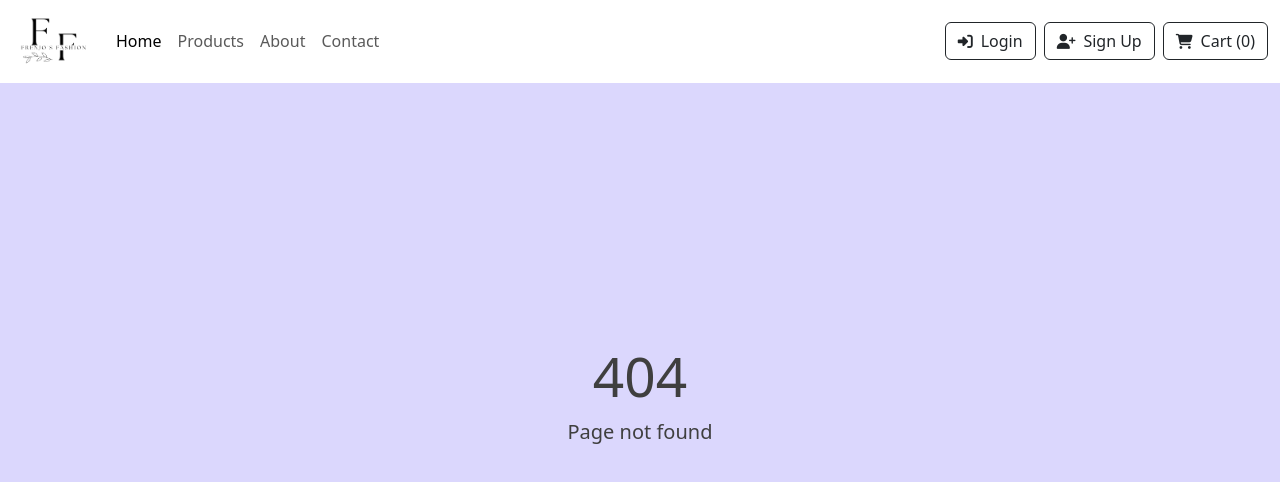
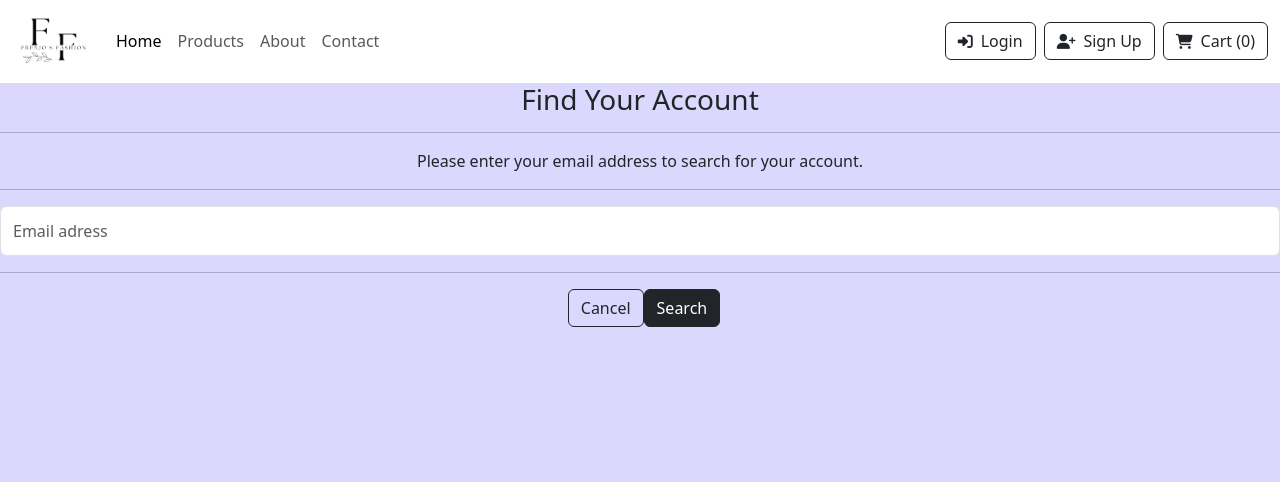
Before and after one commit to Brendafrenjo/e-commerce-app, a React (Create React App) app: page /find-your-account in a window 1280 px wide. Before the commit this address led to /not-found. Shown: the top 482 px of the page. Built offline with nearby package versions, Linux system fonts and the light colour scheme.

Commit message:
Created FindYourAccount.js

```diff
--- a/src/App.js
+++ b/src/App.js
@@ -14,13 +14,14 @@ import Checkout from "./Checkout";
 import OrderConfirmation from "./OrderConfirmation";
 import AuthenticationContainer from "./AuthenticationContainer";
 import Register from "./Register";
+import FindYourAccount from "./FindYourAccount";
 
 function App() {
-const location = useLocation();
-const hideNavBar =
-  location.pathname === "/authentication-container" ||
-  location.pathname === "/register" ||
-  location.pathname === "/login";
+  const location = useLocation();
+  const hideNavBar =
+    location.pathname === "/authentication-container" ||
+    location.pathname === "/register" ||
+    location.pathname === "/login";
 
   return (
     <div className="App">
@@ -39,6 +40,7 @@ const hideNavBar =
           element={<AuthenticationContainer />}
         />
         <Route path="/register" element={<Register />} />
+        <Route path="/find-your-account" element={<FindYourAccount />} />
         <Route exact path="/" element={<Home />} />
         <Route path="*" element={<Navigate to="/not-found" />} />
       </Routes>
--- /dev/null
+++ b/src/FindYourAccount.js
@@ -0,0 +1,24 @@
+import React from "react";
+
+export default function FindYourAccount() {
+  return (
+    <div className="FindYourAccount">
+      <h3>Find Your Account</h3>
+      <hr />
+      <p>Please enter your email address to search for your account.</p>
+      <hr />
+      <form>
+        <input
+          type="email"
+          id="email"
+          name="email"
+          placeholder="Email adress"
+          className="form-control log-in-form"
+        />
+      </form>
+      <hr />
+      <button className="btn btn-outline-dark ms-2">Cancel</button>
+      <button className="btn btn-dark">Search</button>
+    </div>
+  );
+}
--- a/src/LogIn.js
+++ b/src/LogIn.js
@@ -1,5 +1,6 @@
 import React, { useState } from "react";
 import "./LogIn.css";
+import { NavLink } from "react-router-dom";
 
 export default function LogIn({ onSignIn }) {
   const [username, setUsername] = useState("");
@@ -50,9 +51,9 @@ export default function LogIn({ onSignIn }) {
                 Log in
               </button>
               <br />
-              <a href="example" className="">
+              <NavLink to="/find-your-account" className="">
                 Forgotten Password?
-              </a>
+              </NavLink>
               <hr />
               <button className="btn btn-outline-dark mb-3 mt-2 create-new-account">
                 Create new account
```
